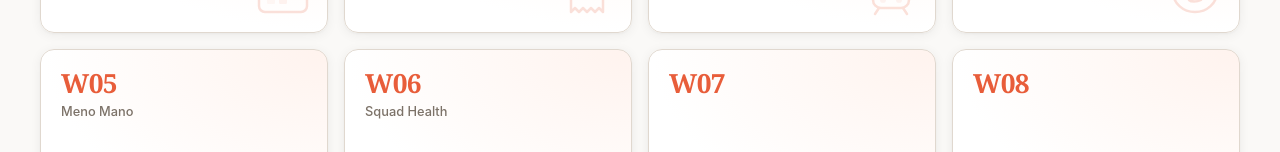
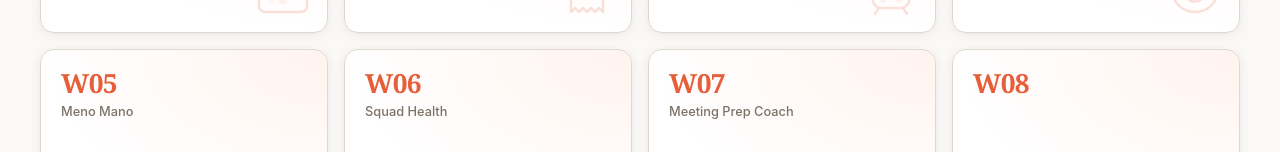
Before and after one commit to hayimpapa/week00-main-page, a React (Vite) app: page / in a window 1280 px wide. Shown: the part 800-952 px from the top of the page. Built offline with nearby package versions, Linux system fonts and the light colour scheme.

Commit message:
Add Week 7 Meeting Prep Coach link
https://claude.ai/code/session_01RJ8hPBWpFoAQJnVtXsFd9r

```diff
--- a/src/App.tsx
+++ b/src/App.tsx
@@ -81,15 +81,24 @@ const weeks: Week[] = [
     live: true,
     liveDate: getWeekLiveDate(6),
   },
-  // Weeks 7–52: fill in title/description/url/githubUrl each week
-  ...Array.from({ length: 46 }, (_, i) => ({
-    week: i + 7,
+  {
+    week: 7,
+    title: 'Meeting Prep Coach',
+    description: 'Meeting prep coach',
+    url: 'https://week07-meeting-prep.vercel.app/',
+    githubUrl: '',
+    live: true,
+    liveDate: getWeekLiveDate(7),
+  },
+  // Weeks 8–52: fill in title/description/url/githubUrl each week
+  ...Array.from({ length: 45 }, (_, i) => ({
+    week: i + 8,
     title: '',
     description: '',
     url: '',
     githubUrl: '',
     live: false,
-    liveDate: getWeekLiveDate(i + 7),
+    liveDate: getWeekLiveDate(i + 8),
   })),
 ]
 
```
